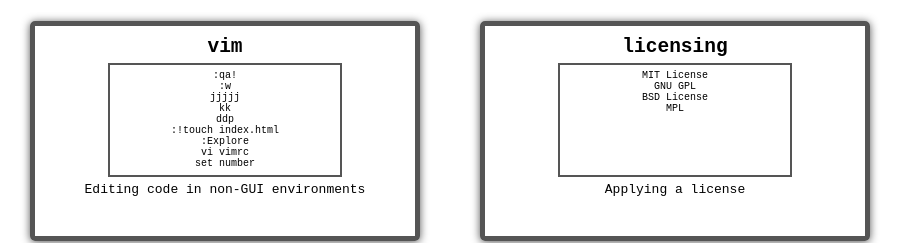
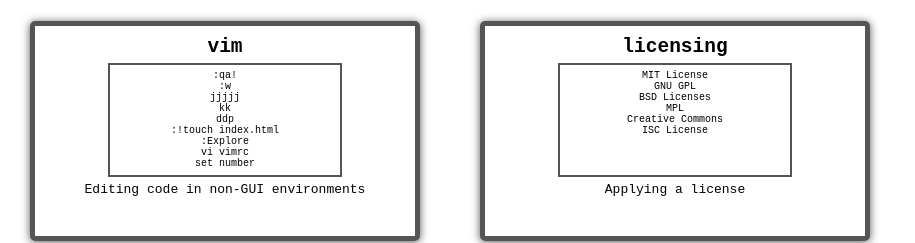
Before and after one commit to airplanemodes/airplane-gh, a website: page index.html in a window 1280 px wide. Shown: the part 1523-1766 px from the top of the page, without its empty margins (0-915 px from the left). Drawn offline with Linux system fonts and the light colour scheme.

Commit message:
licenses update

```diff
--- a/index.html
+++ b/index.html
@@ -232,8 +232,10 @@
               <code>
                 MIT License<br>
                 GNU GPL<br>
-                BSD License<br>
-                MPL
+                BSD Licenses<br>
+                MPL<br>
+                Creative Commons<br>
+                ISC License
               </code>
             </div>
           <p>Applying a license</p>
```
